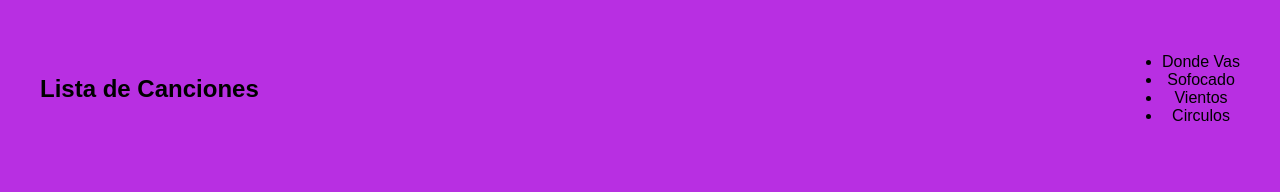
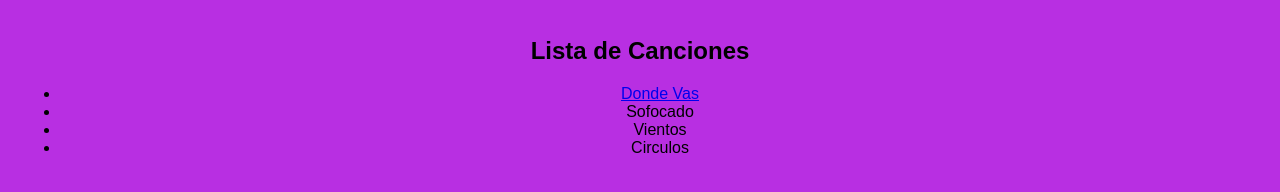
Before and after one commit to Dardoexe/tp1_prog3, a plain HTML site: page 2025-4-7/index.htm in a window 1280 px wide. Shown: the part 402-594 px from the top of the page. Drawn offline with Linux system fonts and the light colour scheme.

Commit message:
agregado de links

```diff
--- a/2025-4-7/index.htm
+++ b/2025-4-7/index.htm
@@ -16,14 +16,14 @@
 
     <div class="img der"> <img src="fotorep2.jpg" alt="foto no disponible"></div>
     </div>
-    <div class="contenido">
+    <div class="contenido2">
         <h2>Lista de Canciones</h2>
         <ul>
-            <li>Donde Vas</li>
+            <li><a href="https://youtu.be/1bQJO2Goilc?si=N-CvTxynM9TDST-P">Donde Vas</a></li>
             <li>Sofocado</li>
             <li>Vientos</li>
             <li>Circulos</li>
-          </ul>
+        </ul>
     </div>
 
 </body>
```
